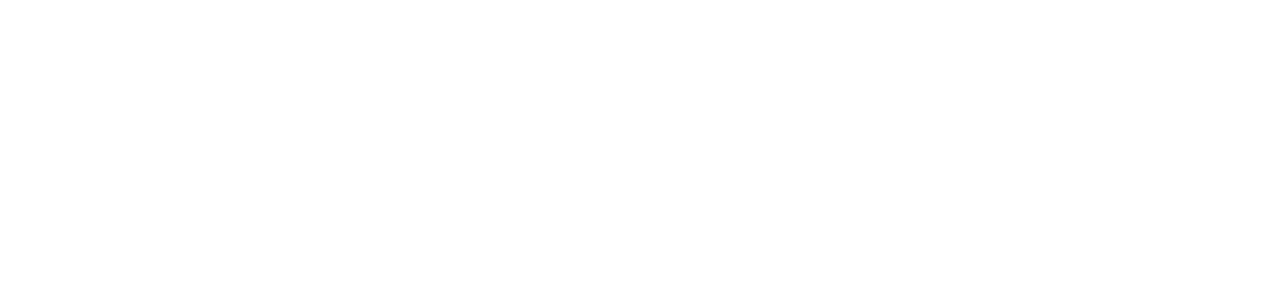
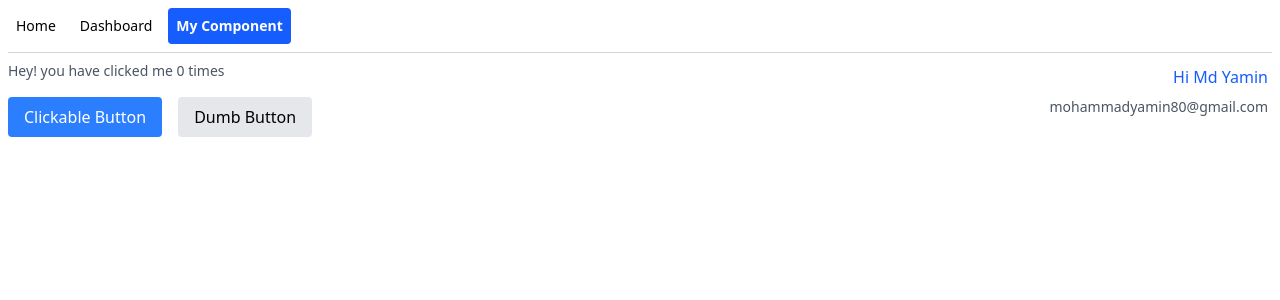
Before and after one commit to mdyamin007/questionpro_task, a React (Vite) app: page /component in a window 1280 px wide. Before the commit this address had no page. Shown: the top 300 px of the page. Built offline with nearby package versions, Linux system fonts and the light colour scheme.

Commit message:
feat: My Component page added

```diff
--- a/src/App.tsx
+++ b/src/App.tsx
@@ -5,6 +5,7 @@
 import PostsPage from "./pages/PostsPage";
 import CommentsPage from "./pages/CommentsPage";
 import ProfilePage from "./pages/ProfilePage";
+import ComponentPage from "./pages/ComponentPage";
 
 function App() {
   return (
@@ -23,7 +24,7 @@
         </Route>
 
         <Route path="user" element={<ProfilePage />} />
-        <Route path="my-component" element={<div>My Component works!</div>} />
+        <Route path="component" element={<ComponentPage />} />
       </Route>
     </Routes>
   );
--- a/src/components/layouts/MainLayout.tsx
+++ b/src/components/layouts/MainLayout.tsx
@@ -7,7 +7,7 @@
 const outerTabs: TabLink[] = [
   { label: "Home", to: "/", end: true },
   { label: "Dashboard", to: "/dashboard" }, // lands on default inner tab
-  { label: "MyComponent", to: "/my-component", end: true },
+  { label: "My Component", to: "/component", end: true },
 ];
 
 function MainLayout() {
--- /dev/null
+++ b/src/components/ui/MyButton.tsx
@@ -0,0 +1,18 @@
+type PropsType = {
+  onClick?: React.MouseEventHandler;
+  className?: string;
+  children?: React.ReactNode;
+};
+
+function MyButton({ className, onClick, children }: PropsType) {
+  return (
+    <button
+      className={`px-4 py-2 rounded cursor-pointer ${className}`}
+      onClick={onClick}
+    >
+      {children}
+    </button>
+  );
+}
+
+export default MyButton;
--- /dev/null
+++ b/src/components/ui/MyComponent.tsx
@@ -0,0 +1,66 @@
+import {
+  Children,
+  cloneElement,
+  isValidElement,
+  useState,
+  type FC,
+  type MouseEventHandler,
+  type PropsWithChildren,
+  type ReactElement,
+  type ReactNode,
+} from "react";
+import MyButton from "./MyButton";
+
+const MyComponent: FC<PropsWithChildren> = ({ children }) => {
+  const [counter, setCounter] = useState<number>(0);
+
+  const incrementCounter = () => {
+    setCounter((prev) => prev + 1);
+    console.log("Button clicked");
+  };
+
+  // Function to modify children recursively
+  const modifyChildren = (child: ReactNode, index: number): ReactNode => {
+    if (isValidElement(child)) {
+      const childElement = child as ReactElement<{
+        onClick?: MouseEventHandler;
+        className?: string;
+        children?: ReactNode;
+      }>;
+
+      if (childElement.type === MyButton) {
+        return cloneElement(childElement, {
+          onClick: index === 0 ? incrementCounter : childElement.props.onClick,
+          className: `${
+            index === 0 ? "bg-blue-500 text-white" : "bg-gray-200"
+          } ${childElement.props.className || ""}`,
+        });
+      }
+
+      if (childElement.props.children) {
+        return cloneElement(childElement, {
+          children: Children.map(
+            childElement.props.children,
+            (nestedChild, nestedIndex) =>
+              modifyChildren(nestedChild, nestedIndex)
+          ),
+        });
+      }
+    }
+
+    return child;
+  };
+
+  return (
+    <div className="flex flex-col gap-4">
+      <p className="text-gray-600 text-sm">
+        Hey! you have clicked me {counter} times
+      </p>
+      <div>
+        {Children.map(children, (child, index) => modifyChildren(child, index))}
+      </div>
+    </div>
+  );
+};
+
+export default MyComponent;
--- /dev/null
+++ b/src/pages/ComponentPage.tsx
@@ -0,0 +1,15 @@
+import MyButton from "../components/ui/MyButton";
+import MyComponent from "../components/ui/MyComponent";
+
+function ComponentPage() {
+  return (
+    <MyComponent>
+      <div className="flex items-center gap-4">
+        <MyButton>Clickable Button</MyButton>
+        <MyButton>Dumb Button</MyButton>
+      </div>
+    </MyComponent>
+  );
+}
+
+export default ComponentPage;
```
